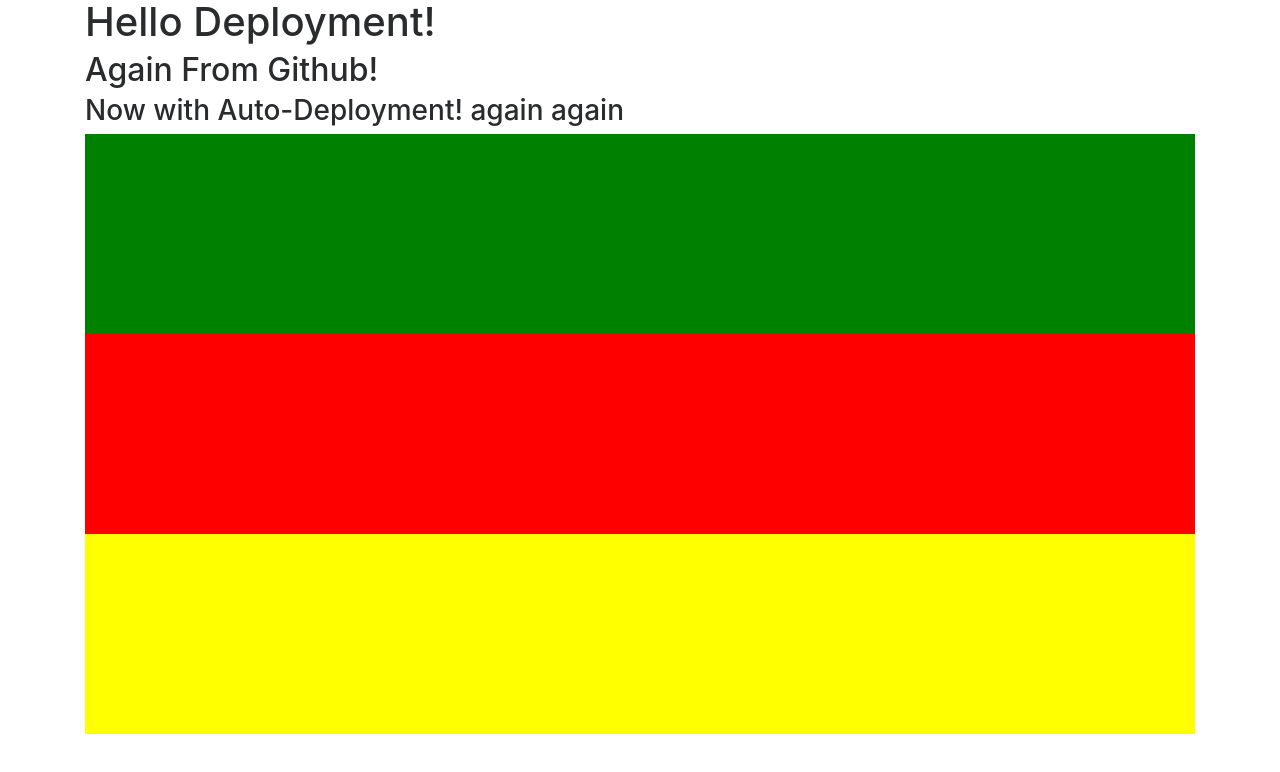
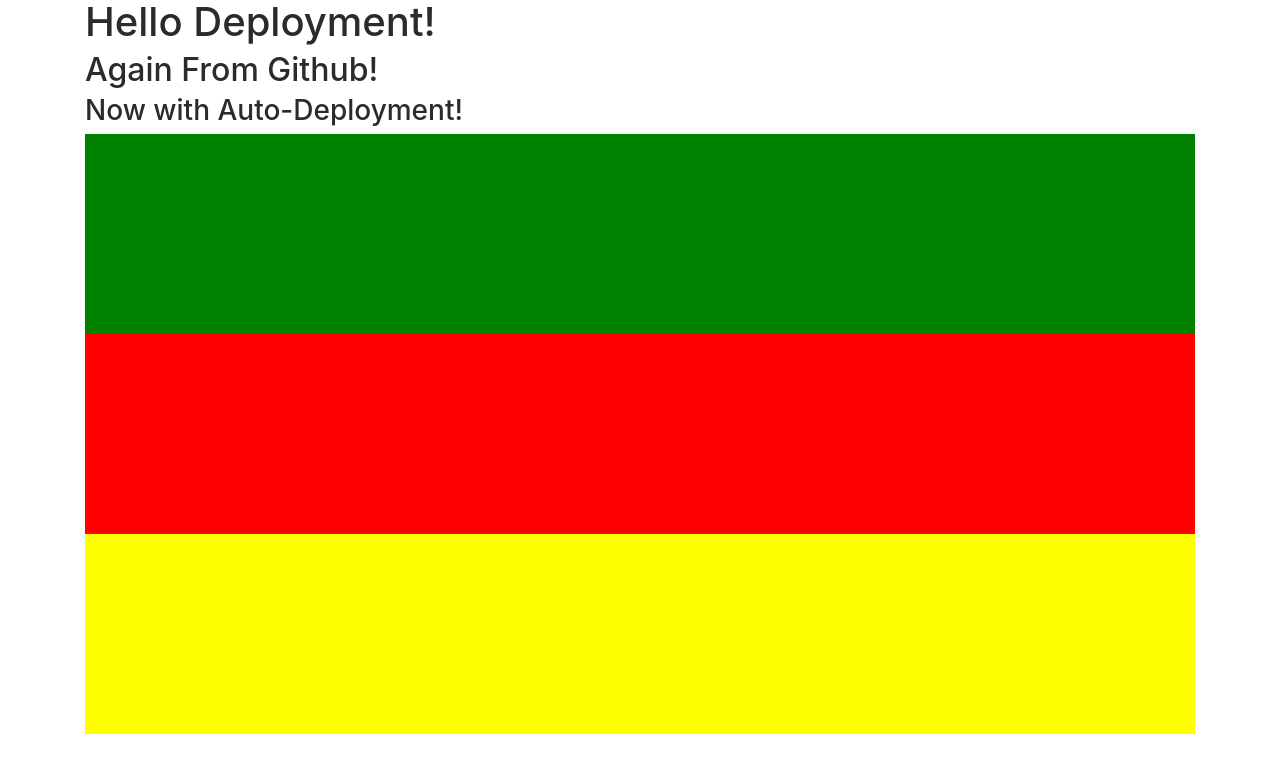
Before and after one commit to MostafaAttia/CodeDeployTest, a plain HTML site: page index.html in a window 1280 px wide. Drawn offline with nearby package versions, Linux system fonts and the light colour scheme.

Commit message:
auto deployment

```diff
--- a/index.html
+++ b/index.html
@@ -11,7 +11,7 @@
 <div class="container">
 	<h1>Hello Deployment!</h1>
 	<h2>Again From Github!</h2>
-	<h3>Now with Auto-Deployment! again again</h3>
+	<h3>Now with Auto-Deployment!</h3>
 	<div class="raw">
 		<div class="col" style="background-color: green; height: 200px;">
 
```
